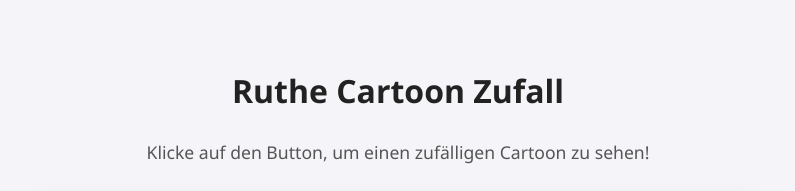
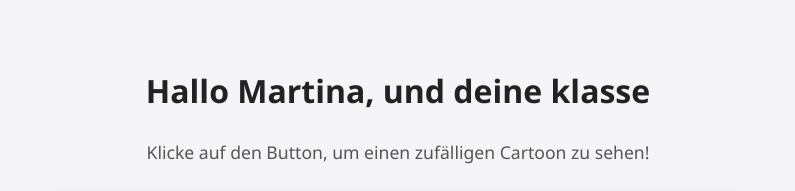
Before and after one commit to Nils-Mc/B, a plain HTML site: page site.html in a window 1280 px wide. Shown: the top 191 px of the page, without its empty margins (242-1037 px from the left). Drawn offline with Linux system fonts and the light colour scheme.

Commit message:
Update site.html

```diff
--- a/site.html
+++ b/site.html
@@ -75,7 +75,8 @@
   </style>
 </head>
 <body>
-  <h1>Ruthe Cartoon Zufall</h1>
+  <h1>Hallo Martina, und deine klasse
+  </h1>
   <p>Klicke auf den Button, um einen zufälligen Cartoon zu sehen!</p>
 
   <div class="cartoon-card">
```
